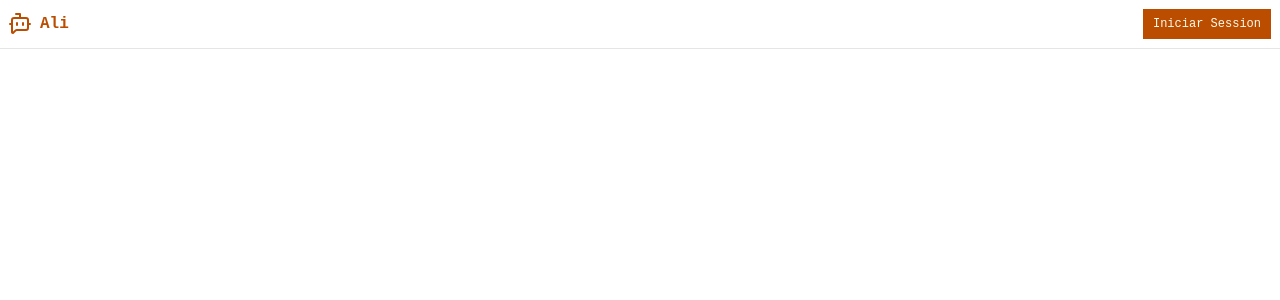
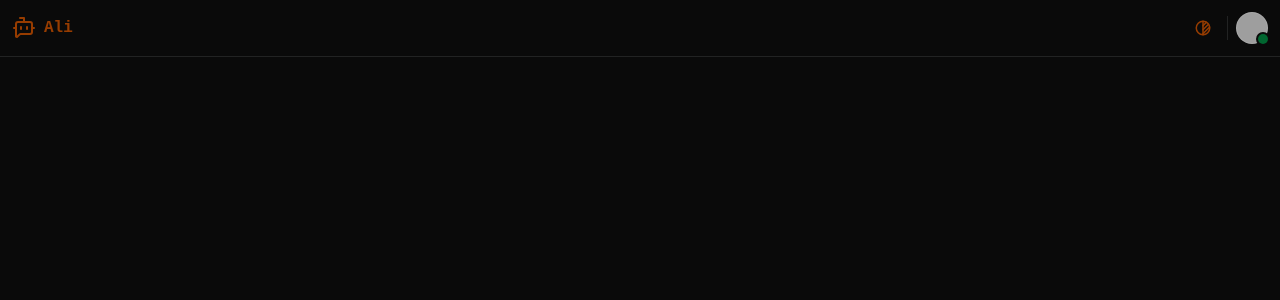
Before and after one commit to 2003scott/fe-web-chatbot.ia-ali, a React (Vite) app: page / in a window 1280 px wide. Shown: the top 300 px of the page. Built offline with nearby package versions, Linux system fonts and the light colour scheme; grey boxes are pictures that could not be loaded.

Commit message:
feat: implement theme context and header component; update App layout

```diff
--- a/package.json
+++ b/package.json
@@ -11,6 +11,7 @@
   },
   "dependencies": {
     "@fontsource-variable/geist-mono": "^5.2.7",
+    "@google/genai": "^1.48.0",
     "@tailwindcss/vite": "^4.2.2",
     "class-variance-authority": "^0.7.1",
     "clsx": "^2.1.1",
@@ -18,10 +19,12 @@
     "radix-ui": "^1.4.3",
     "react": "^19.2.4",
     "react-dom": "^19.2.4",
+    "react-router-dom": "^7.13.2",
     "shadcn": "^4.1.2",
     "tailwind-merge": "^3.5.0",
     "tailwindcss": "^4.2.2",
-    "tw-animate-css": "^1.4.0"
+    "tw-animate-css": "^1.4.0",
+    "zustand": "^5.0.12"
   },
   "devDependencies": {
     "@eslint/js": "^9.39.4",
--- a/src/App.tsx
+++ b/src/App.tsx
@@ -1,22 +1,14 @@
-import { useState } from "react";
-import reactLogo from "./assets/react.svg";
-import viteLogo from "./assets/vite.svg";
-import heroImg from "./assets/hero.png";
-import { Button } from "./components/ui/button";
-import { BotMessageSquare } from "lucide-react";
+import { ThemeProvider } from "./contexts/use-theme-context";
+import { BrowserRouter } from "react-router-dom";
+import { Header } from "./components/shared/header";
 
 function App() {
-  const [count, setCount] = useState(0);
-
   return (
-    <>
-      <div className="text-primary font-extrabold flex gap-2 items-center p-2 justify-between border-b">
-        <a href="" className="flex items-center gap-2">
-          <BotMessageSquare /> Ali
-        </a>
-        <Button>Iniciar Session</Button>
-      </div>
-    </>
+    <ThemeProvider defaultTheme="dark" storageKey="vite-ui-theme">
+      <BrowserRouter>
+        <Header />
+      </BrowserRouter>
+    </ThemeProvider>
   );
 }
 
--- /dev/null
+++ b/src/components/shared/header.tsx
@@ -0,0 +1,57 @@
+import { BotMessageSquare } from "lucide-react";
+import { Button } from "../ui/button";
+import { useTheme } from "@/contexts/use-theme-context";
+import { Separator } from "../ui/separator";
+import { Avatar, AvatarBadge, AvatarFallback, AvatarImage } from "../ui/avatar";
+
+export const Header = () => {
+  const { theme, setTheme } = useTheme();
+
+  const toggleTheme = () => {
+    setTheme(theme === "dark" ? "light" : "dark");
+  };
+
+  return (
+    <div className="container mx-auto text-primary font-extrabold flex gap-2 items-center p-3 justify-between border-b">
+      <a href="" className="flex items-center gap-2">
+        <BotMessageSquare /> Ali
+      </a>
+      <div className="flex gap-2 items-center">
+        <Button onClick={toggleTheme} variant="ghost" size="icon">
+          <svg
+            xmlns="http://www.w3.org/2000/svg"
+            width="24"
+            height="24"
+            viewBox="0 0 24 24"
+            fill="none"
+            stroke="currentColor"
+            stroke-width="2"
+            stroke-linecap="round"
+            stroke-linejoin="round"
+            className="size-4.5"
+          >
+            <path stroke="none" d="M0 0h24v24H0z" fill="none"></path>
+            <path d="M12 12m-9 0a9 9 0 1 0 18 0a9 9 0 1 0 -18 0"></path>
+            <path d="M12 3l0 18"></path>
+            <path d="M12 9l4.65 -4.65"></path>
+            <path d="M12 14.3l7.37 -7.37"></path>
+            <path d="M12 19.6l8.85 -8.85"></path>
+          </svg>
+        </Button>
+        <Separator
+          orientation="vertical"
+          className="my-1
+            "
+        />
+        <Avatar>
+          <AvatarImage
+            src="https://github.com/evilrabbit.png"
+            alt="@evilrabbit"
+          />
+          <AvatarFallback>ER</AvatarFallback>
+          <AvatarBadge className="bg-green-600 dark:bg-green-800" />
+        </Avatar>
+      </div>
+    </div>
+  );
+};
--- a/src/components/ui/button.tsx
+++ b/src/components/ui/button.tsx
@@ -5,7 +5,7 @@ import { Slot } from "radix-ui"
 import { cn } from "@/lib/utils"
 
 const buttonVariants = cva(
-  "group/button inline-flex shrink-0 items-center justify-center rounded-none border border-transparent bg-clip-padding text-xs font-medium whitespace-nowrap transition-all outline-none select-none focus-visible:border-ring focus-visible:ring-1 focus-visible:ring-ring/50 active:not-aria-[haspopup]:translate-y-px disabled:pointer-events-none disabled:opacity-50 aria-invalid:border-destructive aria-invalid:ring-1 aria-invalid:ring-destructive/20 dark:aria-invalid:border-destructive/50 dark:aria-invalid:ring-destructive/40 [&_svg]:pointer-events-none [&_svg]:shrink-0 [&_svg:not([class*='size-'])]:size-4",
+  "cursor-pointer group/button inline-flex shrink-0 items-center justify-center rounded-none border border-transparent bg-clip-padding text-xs font-medium whitespace-nowrap transition-all outline-none select-none focus-visible:border-ring focus-visible:ring-1 focus-visible:ring-ring/50 active:not-aria-[haspopup]:translate-y-px disabled:pointer-events-none disabled:opacity-50 aria-invalid:border-destructive aria-invalid:ring-1 aria-invalid:ring-destructive/20 dark:aria-invalid:border-destructive/50 dark:aria-invalid:ring-destructive/40 [&_svg]:pointer-events-none [&_svg]:shrink-0 [&_svg:not([class*='size-'])]:size-4",
   {
     variants: {
       variant: {
--- /dev/null
+++ b/src/components/ui/separator.tsx
@@ -0,0 +1,26 @@
+import * as React from "react"
+import { Separator as SeparatorPrimitive } from "radix-ui"
+
+import { cn } from "@/lib/utils"
+
+function Separator({
+  className,
+  orientation = "horizontal",
+  decorative = true,
+  ...props
+}: React.ComponentProps<typeof SeparatorPrimitive.Root>) {
+  return (
+    <SeparatorPrimitive.Root
+      data-slot="separator"
+      decorative={decorative}
+      orientation={orientation}
+      className={cn(
+        "shrink-0 bg-border data-horizontal:h-px data-horizontal:w-full data-vertical:w-px data-vertical:self-stretch",
+        className
+      )}
+      {...props}
+    />
+  )
+}
+
+export { Separator }
--- /dev/null
+++ b/src/contexts/use-theme-context.tsx
@@ -0,0 +1,67 @@
+import { createContext, useContext, useEffect, useState } from 'react';
+
+export type Theme = 'dark' | 'light' | 'system';
+
+type ThemeProviderProps = {
+    children: React.ReactNode;
+    defaultTheme?: Theme;
+    storageKey?: string;
+};
+
+type ThemeProviderState = {
+    theme: Theme;
+    setTheme: (theme: Theme) => void;
+};
+
+const initialState: ThemeProviderState = {
+    theme: 'system',
+    setTheme: () => null
+};
+
+const ThemeProviderContext = createContext<ThemeProviderState>(initialState);
+
+export function ThemeProvider({
+    children,
+    defaultTheme = 'system',
+    storageKey = 'vite-ui-theme',
+    ...props
+}: ThemeProviderProps) {
+    const [theme, setTheme] = useState<Theme>(() => (localStorage.getItem(storageKey) as Theme) || defaultTheme);
+
+    useEffect(() => {
+        const root = window.document.documentElement;
+
+        root.classList.remove('light', 'dark');
+
+        if (theme === 'system') {
+            const systemTheme = window.matchMedia('(prefers-color-scheme: dark)').matches ? 'dark' : 'light';
+
+            root.classList.add(systemTheme);
+            return;
+        }
+
+        root.classList.add(theme);
+    }, [theme]);
+
+    const value = {
+        theme,
+        setTheme: (theme: Theme) => {
+            localStorage.setItem(storageKey, theme);
+            setTheme(theme);
+        }
+    };
+
+    return (
+        <ThemeProviderContext.Provider {...props} value={value}>
+            {children}
+        </ThemeProviderContext.Provider>
+    );
+}
+
+export const useTheme = () => {
+    const context = useContext(ThemeProviderContext);
+
+    if (context === undefined) throw new Error('useTheme must be used within a ThemeProvider');
+
+    return context;
+};
```
Also changed, not shown: 1 other file (tests, documents, lock files or other folders).
